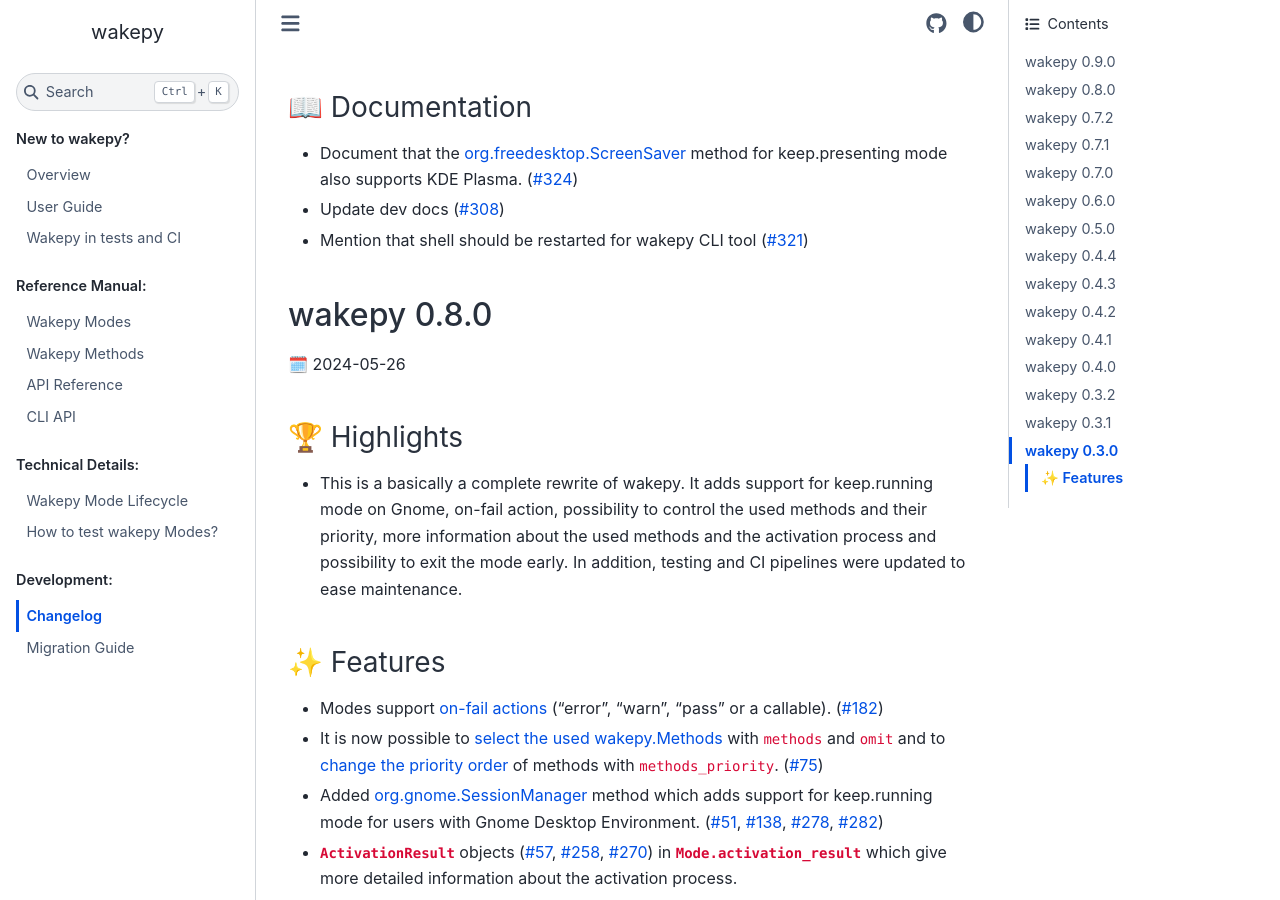
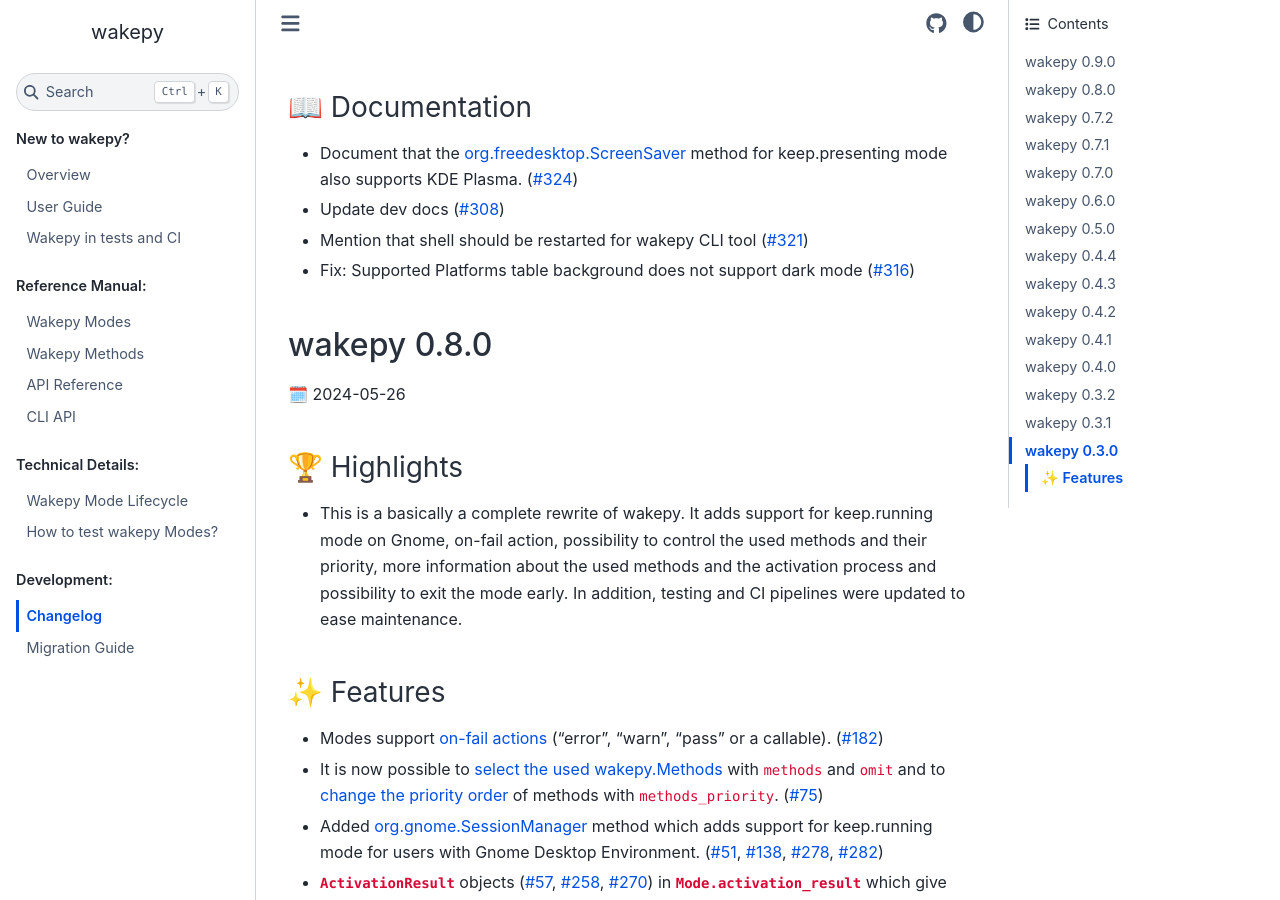
Before and after one commit to fohrloop/wakepy, a Sphinx documentation site: the page built from docs/source/changelog.md, in a window 1280 px wide and 900 px high, scrolled down 398 px. Built offline with Sphinx 7.4.7 and the Sphinx Book theme 1.1.4, drawn with Linux system fonts in a browser that asks for light colours; the version number could not be read and is left out.

Commit message:
add changelog

```diff
--- a/docs/source/changelog.md
+++ b/docs/source/changelog.md
@@ -11,6 +11,7 @@
 - Document that the [org.freedesktop.ScreenSaver](keep-presenting-org-freedesktop-screensaver) method for keep.presenting mode also supports KDE Plasma. ([#324](https://github.com/fohrloop/wakepy/pull/324))
 - Update dev docs ([#308](https://github.com/fohrloop/wakepy/pull/308))
 - Mention that shell should be restarted for wakepy CLI tool ([#321](https://github.com/fohrloop/wakepy/pull/321))
+- Fix: Supported Platforms table background does not support dark mode ([#316](https://github.com/fohrloop/wakepy/pull/316))
 
 ## wakepy 0.8.0
 🗓️ 2024-05-26
```
